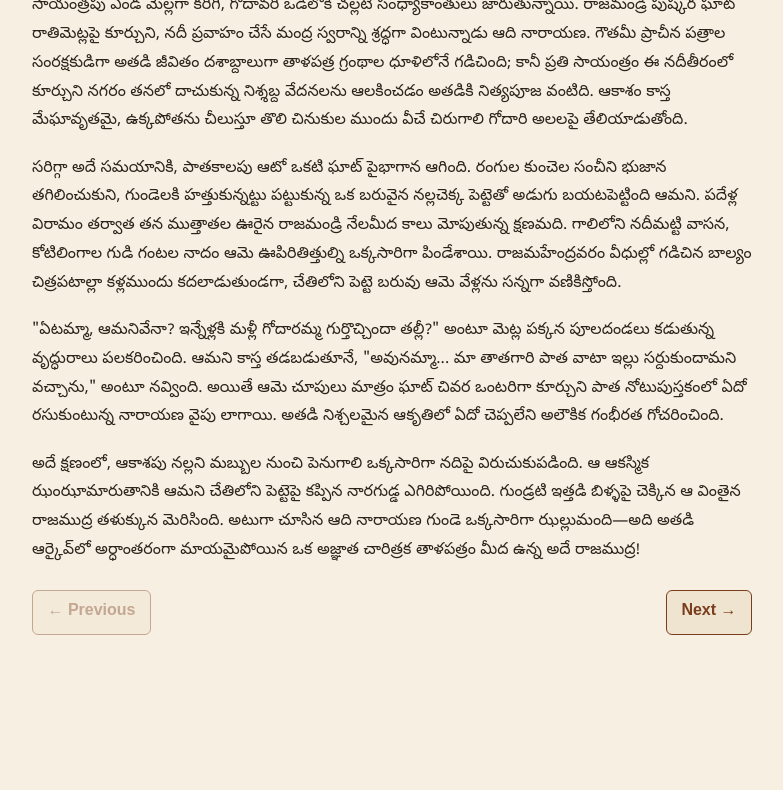
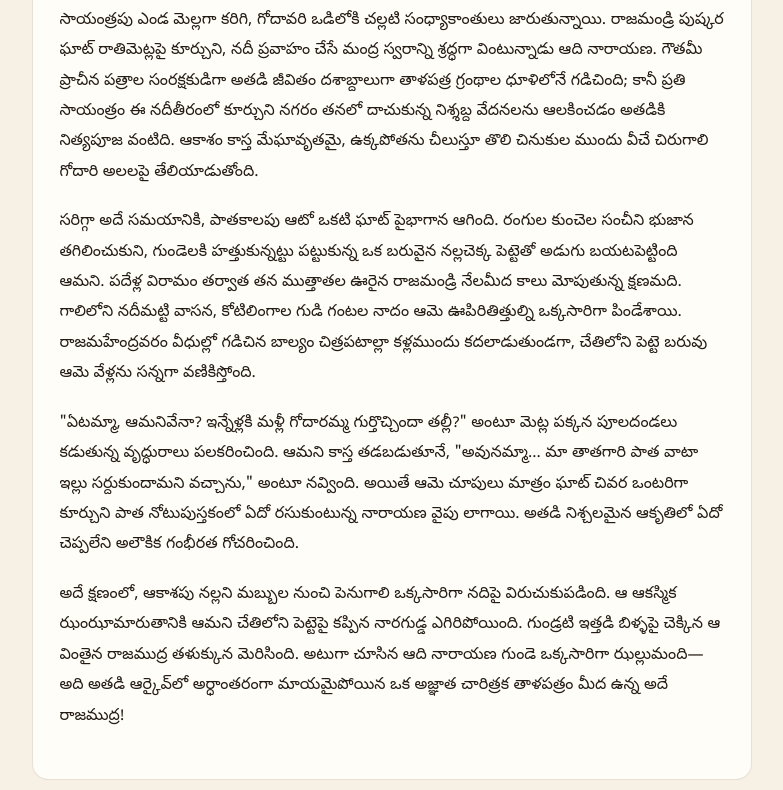
Before and after one commit to SteveLuci/Telugu-stories, a plain HTML site: page story.html in a window 1280 px wide. Shown: the part 212-1002 px from the top of the page, without its empty margins (248-1031 px from the left). Before the commit the page ends 935 px from the top, so only its background shows below. Drawn offline with Linux system fonts and the light colour scheme.

Commit message:
Update story.html

```diff
--- a/story.html
+++ b/story.html
@@ -6,29 +6,37 @@
   <title>Chapter — Akshara Lokam</title>
   <link rel="preconnect" href="https://fonts.googleapis.com" />
   <link rel="preconnect" href="https://fonts.gstatic.com" crossorigin />
-  <link href="https://fonts.googleapis.com/css2?family=Noto+Sans+Telugu:wght@400;600;700&display=swap" rel="stylesheet" />
+  <link href="https://fonts.googleapis.com/css2?family=Newsreader:wght@600;700&family=Noto+Sans+Telugu:wght@400;500;600;700&family=Plus+Jakarta+Sans:wght@600;700&display=swap" rel="stylesheet" />
   <style>
     :root {
-      --bg: #f6efe2;
-      --text: #2c241b;
-      --card: #efe4cf;
-      --accent: #7a3e1d;
+      --bg: #f7f1e5;
+      --surface: #fffdf8;
+      --text: #241c14;
+      --muted: #685848;
+      --accent: #9a3b1b;
+      --border: rgba(110, 72, 42, 0.16);
+      --container-max: 760px;
+      --font-scale: 1;
     }
     [data-theme="dark"] {
-      --bg: #141416;
-      --text: #eae6df;
-      --card: #1f2024;
-      --accent: #e09f67;
+      --bg: #111215;
+      --surface: #181a1f;
+      --text: #f0ece4;
+      --muted: #a69f93;
+      --accent: #e59d5c;
+      --border: rgba(255, 255, 255, 0.1);
     }
+    * { box-sizing: border-box; }
     body {
       margin: 0;
-      font-family: "Noto Sans Telugu", sans-serif;
+      font-family: "Noto Sans Telugu", "Plus Jakarta Sans", sans-serif;
+      font-size: calc(16px * var(--font-scale));
       background: var(--bg);
       color: var(--text);
-      line-height: 1.8;
+      line-height: 1.9;
     }
     .wrap {
-      max-width: 720px;
+      max-width: var(--container-max);
       margin: 0 auto;
       padding: 2rem 1.25rem 4rem;
     }
@@ -37,37 +45,48 @@
       justify-content: space-between;
       align-items: center;
       gap: 1rem;
-      margin: 1.5rem 0;
+      margin: 1.25rem 0 2rem;
+      flex-wrap: wrap;
     }
-    a.btn, button {
-      background: var(--card);
+    a.btn, button.btn {
+      background: var(--surface);
       color: var(--accent);
-      border: 1px solid var(--accent);
-      padding: 0.45rem 0.9rem;
-      border-radius: 6px;
+      border: 1px solid var(--border);
+      padding: 0.45rem 0.95rem;
+      border-radius: 999px;
       text-decoration: none;
+      font-family: "Plus Jakarta Sans", sans-serif;
+      font-size: 0.85rem;
       font-weight: 600;
       cursor: pointer;
-      font-family: inherit;
     }
-    .disabled {
-      opacity: 0.4;
-      pointer-events: none;
+    a.btn:hover, button.btn:hover { border-color: var(--accent); }
+    .disabled { opacity: 0.4; pointer-events: none; }
+    article.reader-card {
+      background: var(--surface);
+      border: 1px solid var(--border);
+      border-radius: 16px;
+      padding: 1.75rem 1.65rem;
     }
-    #ch-body p {
-      margin-bottom: 1.15rem;
+    #ch-title {
+      margin: 0 0 1.25rem;
+      font-size: clamp(1.35rem, 3.2vw, 1.9rem);
+      line-height: 1.4;
     }
+    #ch-body p { margin: 0 0 1.2rem; }
   </style>
 </head>
 <body>
   <div class="wrap">
     <div class="topbar">
       <a class="btn" href="index.html">← All Chapters</a>
-      <button id="theme-toggle" type="button">Dark Mode</button>
+      <button id="theme-toggle" class="btn" type="button">Dark Mode</button>
     </div>
 
-    <h1 id="ch-title">Loading...</h1>
-    <div id="ch-body"></div>
+    <article class="reader-card">
+      <h1 id="ch-title">Loading...</h1>
+      <div id="ch-body"></div>
+    </article>
 
     <div class="pager">
       <a id="prev-btn" class="btn disabled" href="#">← Previous</a>
@@ -91,15 +110,24 @@
 
     async function initStory() {
       try {
+        const cacheBust = `?t=${Date.now()}`;
         const params = new URLSearchParams(window.location.search);
         const chNum = parseInt(params.get("ch") || "1", 10);
 
-        const [stateRes, storiesRes] = await Promise.all([
-          fetch("series_state.json"),
-          fetch("stories.json")
+        const [configRes, stateRes, storiesRes] = await Promise.all([
+          fetch("story_config.json" + cacheBust),
+          fetch("series_state.json" + cacheBust),
+          fetch("stories.json" + cacheBust)
         ]);
+        const config = configRes.ok ? await configRes.json() : {};
         const state = stateRes.ok ? await stateRes.json() : {};
         const data = storiesRes.ok ? await storiesRes.json() : {};
+
+        if (config.design) {
+          if (config.design.accent) root.style.setProperty("--accent", config.design.accent);
+          if (config.design.bg && root.getAttribute("data-theme") !== "dark") root.style.setProperty("--bg", config.design.bg);
+          if (config.design.font_scale) root.style.setProperty("--font-scale", String(config.design.font_scale));
+        }
 
         const seriesNum = parseInt(params.get("series") || state.active_series_number || "1", 10);
         const targetSeries =
@@ -116,7 +144,8 @@
           return;
         }
 
-        document.title = `Chapter ${current.chapter}: ${current.title} — Akshara Lokam`;
+        const siteName = config.site_title || "Akshara Lokam";
+        document.title = `Chapter ${current.chapter}: ${current.title} — ${siteName}`;
         document.getElementById("ch-title").textContent = `Chapter ${current.chapter}: ${current.title}`;
         document.getElementById("ch-body").innerHTML = (current.html_paragraphs || []).join("");
 
```
